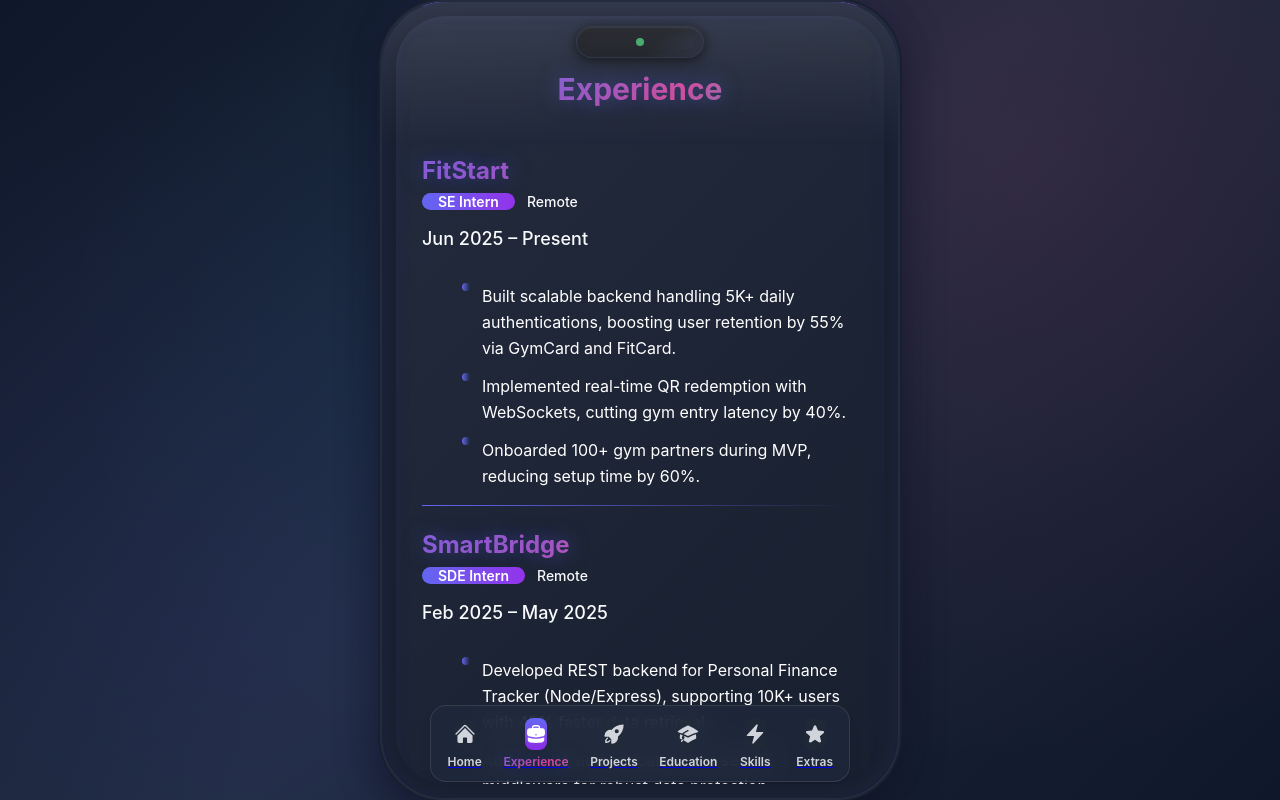
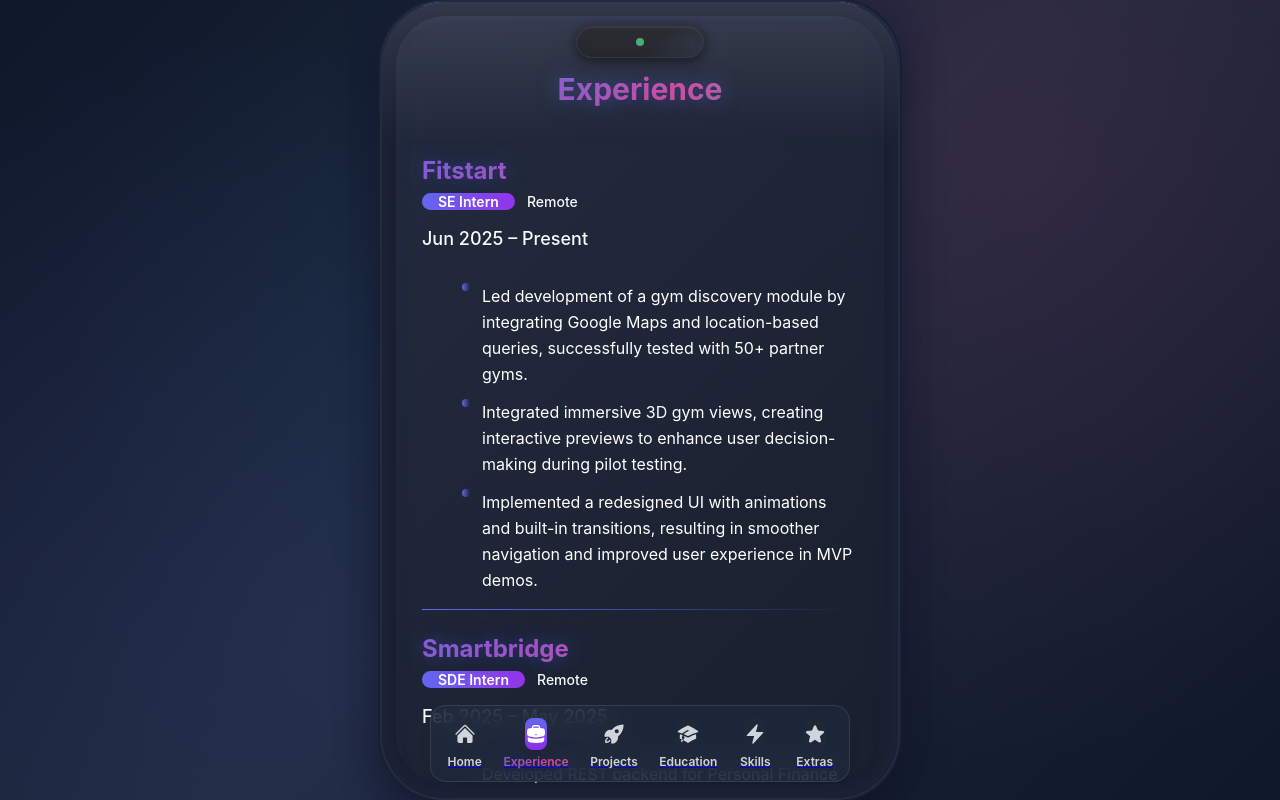
Before and after one commit to yashnandwanii/My-portfolio, a React (Vite) app in the folder my-portfolio/: page /experience in a window 1280 px wide. Built offline with nearby package versions, Linux system fonts and the light colour scheme.

Commit message:
Fix company names and update experience highlights in Experience component

```diff
--- a/my-portfolio/src/components/Experience.tsx
+++ b/my-portfolio/src/components/Experience.tsx
@@ -4,23 +4,23 @@
 
 const experiences = [
   {
-    company: "FitStart",
+    company: "Fitstart",
     role: "SE Intern",
     period: "Jun 2025 – Present",
     location: "Remote",
     highlights: [
-      "Built scalable backend handling 5K+ daily authentications, boosting user retention by 55% via GymCard and FitCard.",
-      "Implemented real-time QR redemption with WebSockets, cutting gym entry latency by 40%.",
-      "Onboarded 100+ gym partners during MVP, reducing setup time by 60%."
+      "Led development of a gym discovery module by integrating Google Maps and location-based queries, successfully tested with 50+ partner gyms.",
+      "Integrated immersive 3D gym views, creating interactive previews to enhance user decision-making during pilot testing.",
+      "Implemented a redesigned UI with animations and built-in transitions, resulting in smoother navigation and improved user experience in MVP demos."
     ]
   },
   {
-    company: "SmartBridge",
+    company: "Smartbridge",
     role: "SDE Intern",
     period: "Feb 2025 – May 2025",
     location: "Remote",
     highlights: [
-      "Developed REST backend for Personal Finance Tracker (Node/Express), supporting 10K+ users with 45% faster data retrieval.",
+      "Developed REST backend for Personal Finance Tracker (Node/Express), supporting 10+ users with 45% faster data retrieval.",
       "Added JWT authentication and secure middleware for robust data protection.",
       "Collaborated in agile team, managing Git workflows and CI/CD, reducing deployment time by 30%."
     ]
```
